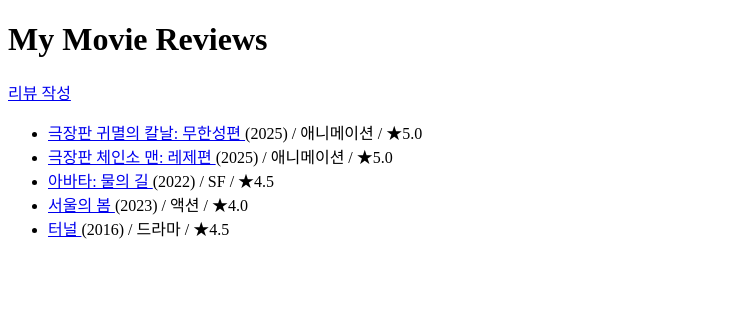
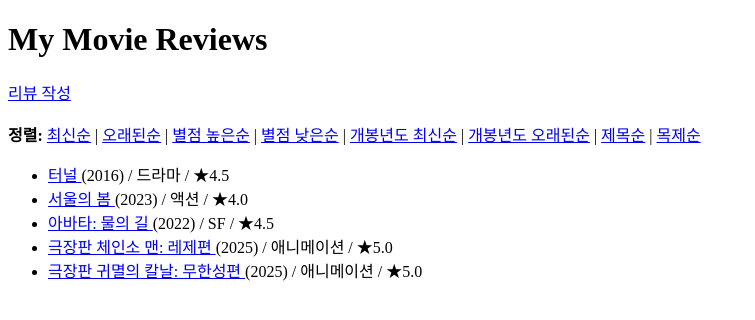
Before and after one commit to Pirogramming-24/Lee-sujong, a Django app: page /reviews/ in a window 1280 px wide. Shown: the top 320 px of the page, without its empty margins (0-755 px from the left). Run offline with Django 5.2, Linux system fonts and the light colour scheme; data comes from the database, SQL or seed files in the repository; both versions use the stored data as it was after the commit.

Commit message:
feat: 정렬 기능 추가

```diff
--- a/myMovieReviews/reviews/models.py
+++ b/myMovieReviews/reviews/models.py
@@ -48,10 +48,3 @@ class Review(models.Model):
 
     def __str__(self):
         return self.title
-    runtime = models.IntegerField()  # 총 분
-
-    @property
-    def runtime_hm(self):
-        h = self.runtime // 60
-        m = self.runtime % 60
-        return f"{h}시간 {m}분" if h else f"{m}분"
--- a/myMovieReviews/reviews/views.py
+++ b/myMovieReviews/reviews/views.py
@@ -39,3 +39,22 @@ def review_delete(request, pk):
     if request.method == "POST":
         review.delete()
     return redirect("reviews:list")
+
+def review_list(request):
+    sort = request.GET.get("sort", "latest")
+
+    sort_map = {
+        "latest": "-id",
+        "oldest": "id",
+        "title_asc": "title",
+        "title_desc": "-title",
+        "year_asc": "release_year",
+        "year_desc": "-release_year",
+        "rating_asc": "rating",
+        "rating_desc": "-rating",
+    }
+
+    order = sort_map.get(sort, "-id")
+    reviews = Review.objects.all().order_by(order)
+
+    return render(request, "reviews/list.html", {"reviews": reviews, "sort": sort})
--- a/myMovieReviews/templates/reviews/list.html
+++ b/myMovieReviews/templates/reviews/list.html
@@ -12,6 +12,18 @@
 
     <a href="{% url 'reviews:create' %}">리뷰 작성</a>
 
+    <div>
+        <br>
+        <strong>정렬:</strong>
+        <a href="{% url 'reviews:list' %}?sort=latest">최신순</a> |
+        <a href="{% url 'reviews:list' %}?sort=oldest">오래된순</a> |
+        <a href="{% url 'reviews:list' %}?sort=rating_desc">별점 높은순</a> |
+        <a href="{% url 'reviews:list' %}?sort=rating_asc">별점 낮은순</a> |
+        <a href="{% url 'reviews:list' %}?sort=year_desc">개봉년도 최신순</a> |
+        <a href="{% url 'reviews:list' %}?sort=year_asc">개봉년도 오래된순</a> |
+        <a href="{% url 'reviews:list' %}?sort=title_asc">제목순</a> |
+        <a href="{% url 'reviews:list' %}?sort=title_desc">목제순</a>
+    </div>
     <ul>
         {% for r in reviews %}
         <li>
```
Also changed, not shown: myMovieReviews/db.sqlite3.
